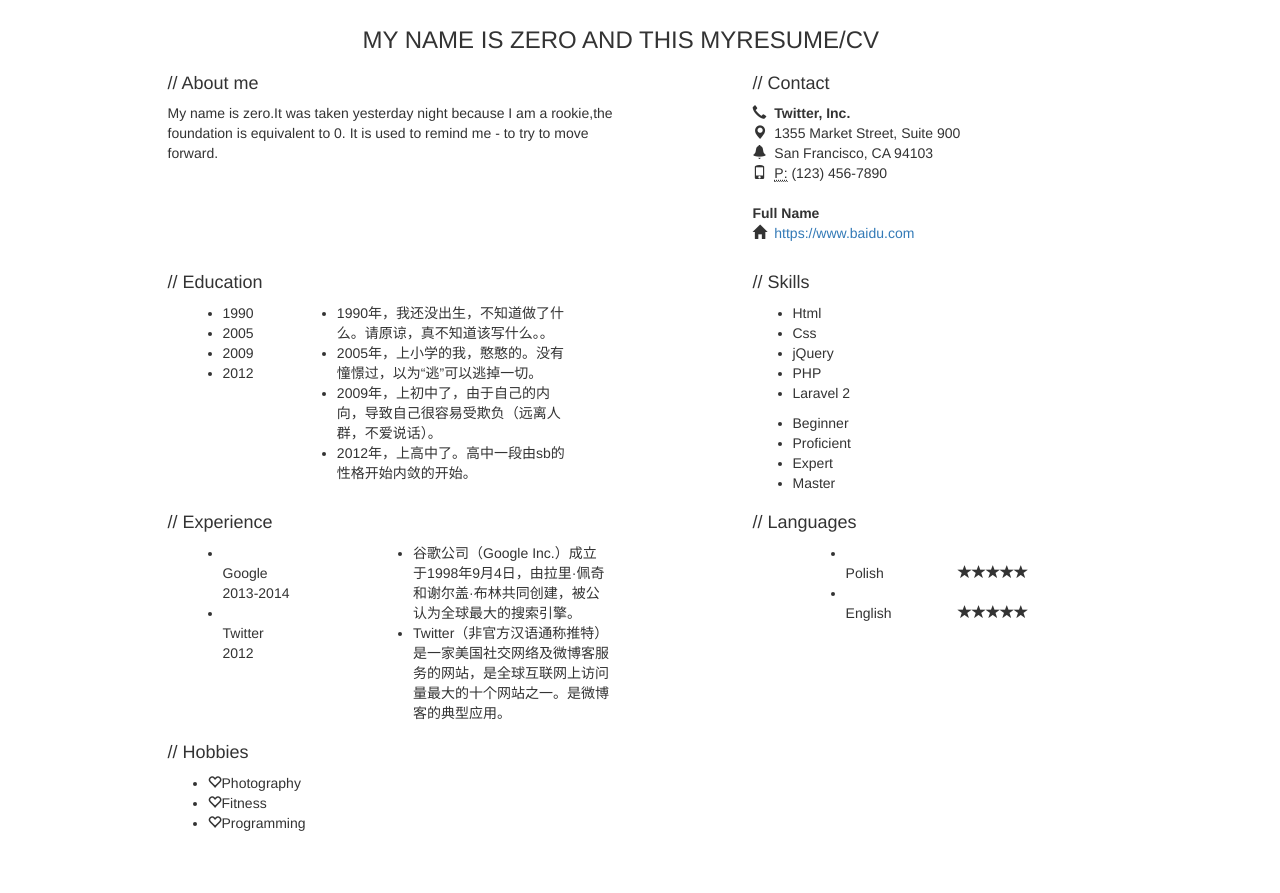
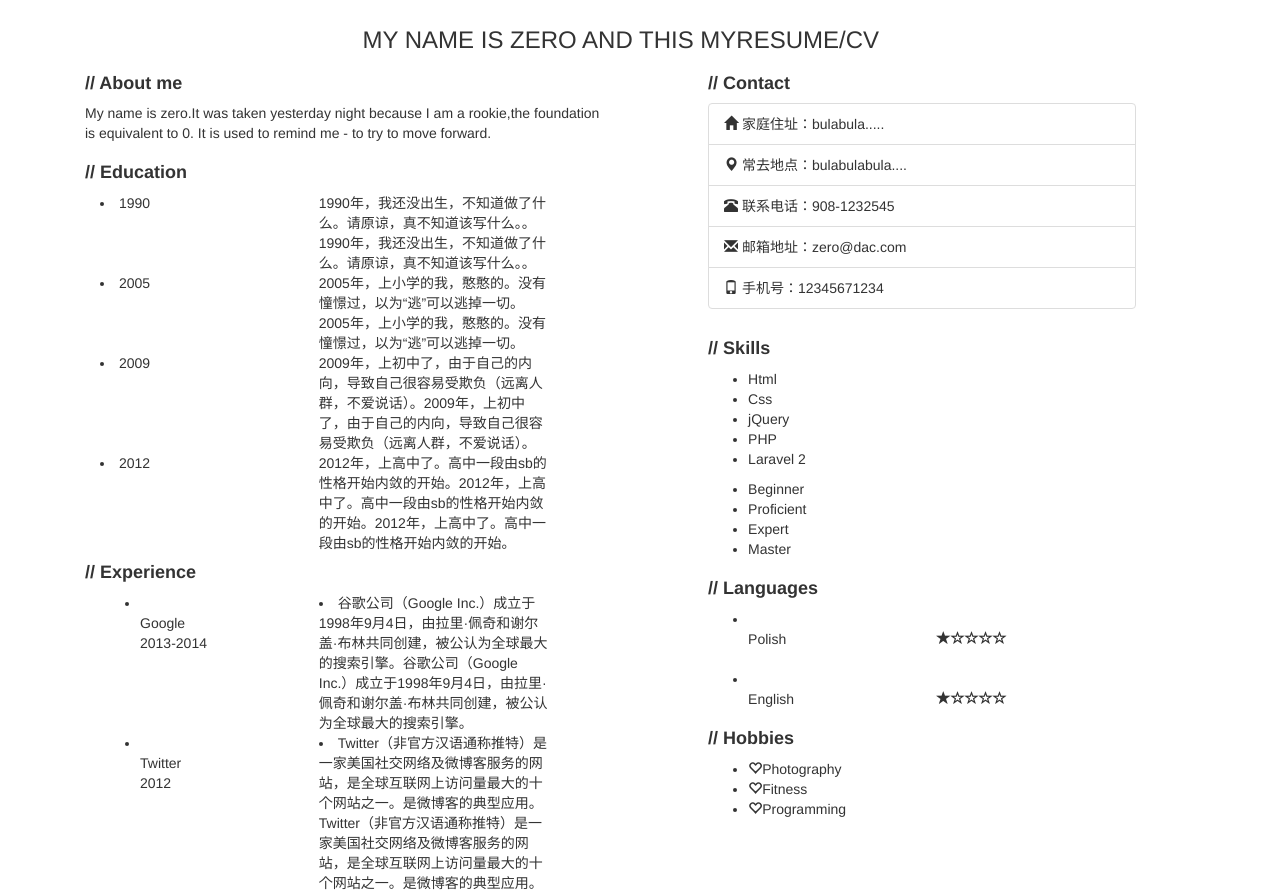
Before and after one commit to fang22/thoughtworks, a plain HTML site: page 105/index.html in a window 1280 px wide. Shown: the part 382-1275 px from the top of the page. Before the commit the page ends 1225 px from the top, so only its background shows below. Drawn offline with nearby package versions, Linux system fonts and the light colour scheme; files whose address does not match are found by name.

Commit message:
mv layout

```diff
--- a/105/index.html
+++ b/105/index.html
@@ -1,11 +1,11 @@
 <!DOCTYPE html>
-<html lang="cn">
+<html lang="en">
 <head>
     <meta charset="UTF-8">
     <meta http-equiv="X-UA-Compatible" content="IE=edge">
     <meta name="viewport" content="width=device-width, initial-scale=1">
     <title>个人简历</title>
-    <link rel="stylesheet" href="https://cdn.bootcss.com/bootstrap/3.3.7/css/bootstrap.min.css"
+    <link rel="stylesheet" href="https://cdn.bootcss.com/bootstrap/3.3.7/css/bootstrap.min.css">
 </head>
 <body>
   <div class="container">
@@ -13,8 +13,8 @@
           <h1>一个人哭 <small>真爱无敌</small></h1>
       </div>
       <div class="row">
-          <div class="col-md-4 col-xs-8 col-md-offset-5 col-xs-offset-2">
-              <img src="img/1111003808414.jpg">
+          <div class="col-md-4 col-xs-8 col-md-offset-5 col-xs-offset-3">
+              <img src="img/1111003808414.jpg" class="img-responsive img-circle">
           </div>
       </div>
       <div class="row">
@@ -28,60 +28,92 @@
           </div>
       </div>
       <div class="row">
-          <div class="col-md-5 col-xs-12 col-md-offset-1">
-              <h4>// About me</h4>
+          <div class="col-md-6 col-xs-12">
+              <div class="col-md-12 col-xs-12">
+                  <h4><strong>// About me</strong></h4>
                   <p>My name is zero.It was taken yesterday night because I am a rookie,the foundation is equivalent to 0. It is used to remind me - to try to move forward.</p>
               </div>
-          <div class="col-md-5 col-xs-12 col-md-offset-1">
-              <h4>// Contact</h4>
+              <div class="col-md-12 col-xs-12">
+                  <h4><strong>// Education</strong></h4>
+                  <div class="col-md-3 col-xs-4">
+                      <li>1990</li>
+                  </div>
+                  <div class="col-md-6 col-xs-6 col-md-offset-2 col-xs-offset-1">
+                      1990年，我还没出生，不知道做了什么。请原谅，真不知道该写什么。。1990年，我还没出生，不知道做了什么。请原谅，真不知道该写什么。。
+                  </div>
+                  <div class="col-md-3 col-xs-4">
+                      <li>2005</li>
+                  </div>
+                  <div class="col-md-6 col-xs-6 col-md-offset-2 col-xs-offset-1">
+                      2005年，上小学的我，憨憨的。没有憧憬过，以为“逃”可以逃掉一切。2005年，上小学的我，憨憨的。没有憧憬过，以为“逃”可以逃掉一切。
+                  </div>
+                  <div class="col-md-3 col-xs-4">
+                      <li>2009</li>
+                  </div>
+                  <div class="col-md-6 col-xs-6 col-md-offset-2 col-xs-offset-1">
+                      2009年，上初中了，由于自己的内向，导致自己很容易受欺负（远离人群，不爱说话）。2009年，上初中了，由于自己的内向，导致自己很容易受欺负（远离人群，不爱说话）。
+                  </div>
+                  <div class="col-md-3 col-xs-4">
+                      <li>2012</li>
+                  </div>
+                  <div class="col-md-6 col-xs-6 col-md-offset-2 col-xs-offset-1">
+                      2012年，上高中了。高中一段由sb的性格开始内敛的开始。2012年，上高中了。高中一段由sb的性格开始内敛的开始。2012年，上高中了。高中一段由sb的性格开始内敛的开始。
+                  </div>
+              </div>
+              <div class="col-md-12 col-xs-12">
+                  <h4><strong>// Experience</strong></h4>
+                  <div class="col-md-4 col-xs-4">
+                      <ul>
+                          <li><br>Google<br>2013-2014</li>
+                      </ul>
+                  </div>
+                  <div class="col-md-6 col-xs-6 col-md-offset-1">
+                      <li>
+                          谷歌公司（Google Inc.）成立于1998年9月4日，由拉里·佩奇和谢尔盖·布林共同创建，被公认为全球最大的搜索引擎。谷歌公司（Google Inc.）成立于1998年9月4日，由拉里·佩奇和谢尔盖·布林共同创建，被公认为全球最大的搜索引擎。
+                      </li>
+                  </div>
+                  <div class="col-md-4 col-xs-4">
+                      <ul>
+                          <li><br>Twitter<br>2012</li>
+                      </ul>
+                  </div>
+                  <div class="col-md-6 col-xs-6 col-md-offset-1">
+                      <li>
+                          Twitter（非官方汉语通称推特）是一家美国社交网络及微博客服务的网站，是全球互联网上访问量最大的十个网站之一。是微博客的典型应用。Twitter（非官方汉语通称推特）是一家美国社交网络及微博客服务的网站，是全球互联网上访问量最大的十个网站之一。是微博客的典型应用。
+                      </li>
+                  </div>
+              </div>
+          </div>
+          <div class="col-md-5 col-xs-12">
+              <div class="col-md-12 col-xs-12 col-md-offset-1">
+                  <h4><strong>// Contact</strong></h4>
                   <address>
-                  <span class="glyphicon glyphicon-earphone" aria-hidden="true"></span>&nbsp;
-                  <strong>Twitter, Inc.</strong><br>
-                  <span class="glyphicon glyphicon-map-marker" aria-hidden="true"></span>&nbsp;
-                  1355 Market Street, Suite 900<br>
-                  <span class="glyphicon glyphicon-bell" aria-hidden="true"></span>&nbsp;
-                  San Francisco, CA 94103<br>
-                  <span class="glyphicon glyphicon-phone" aria-hidden="true"></span>&nbsp;
-                  <abbr title="Phone">P:</abbr> (123) 456-7890
-              </address>
-
-              <address>
-                  <strong>Full Name</strong><br>
-                  <span class="glyphicon glyphicon-home" aria-hidden="true"></span>&nbsp;
-                  <a href="https://www.baidu.com">https://www.baidu.com</a>
+                      <ul class="list-group">
+                          <li class="list-group-item">
+                              <span class="glyphicon glyphicon-home" aria-hidden="true"></span>
+                              家庭住址：bulabula.....
+                          </li>
+                          <li class="list-group-item">
+                              <span class="glyphicon glyphicon-map-marker" aria-hidden="true"></span>
+                              常去地点：bulabulabula....
+                          </li>
+                          <li class="list-group-item">
+                              <span class="glyphicon glyphicon-phone-alt" aria-hidden="true"></span>
+                              联系电话：908-1232545
+                          </li>
+                          <li class="list-group-item">
+                              <span class="glyphicon glyphicon-envelope" aria-hidden="true"></span>
+                              邮箱地址：zero@dac.com
+                          </li>
+                          <li class="list-group-item">
+                              <span class="glyphicon glyphicon-phone" aria-hidden="true"></span>
+                              手机号：12345671234
+                          </li>
+                      </ul>
                   </address>
               </div>
-      </div>
-      <div class="row">
-          <div class="col-md-5 col-xs-12 col-md-offset-1">
-              <h4>// Education</h4>
-              <div class="col-md-2 col-xs-4">
-                  <ul>
-                      <li>1990</li>
-                      <li>2005</li>
-                      <li>2009</li>
-                      <li>2012</li>
-                  </ul>
-              </div>
-              <div class="col-md-8 col-xs-7 col-xs-offset-1 col-md-offset-1">
-                  <ul>
-                      <li>
-                          1990年，我还没出生，不知道做了什么。请原谅，真不知道该写什么。。
-                      </li>
-                      <li>
-                          2005年，上小学的我，憨憨的。没有憧憬过，以为“逃”可以逃掉一切。
-                      </li>
-                      <li>
-                          2009年，上初中了，由于自己的内向，导致自己很容易受欺负（远离人群，不爱说话）。
-                      </li>
-                      <li>
-                          2012年，上高中了。高中一段由sb的性格开始内敛的开始。
-                      </li>
-                  </ul>
-              </div>
-          </div>
-          <div class="col-md-5 col-xs-12 col-md-offset-1 col-xs-offset-1">
-              <h4>// Skills</h4>
+              <div class="col-md-12 col-xs-12 col-md-offset-1">
+                  <h4><strong>// Skills</strong></h4>
                   <ul>
                       <li>Html</li><li>Css</li><li>jQuery</li><li>PHP</li><li>Laravel 2</li>
                   </ul>
@@ -89,44 +121,25 @@
                       <li>Beginner</li><li>Proficient</li><li>Expert</li><li>Master</li>
                   </ul>
               </div>
-          <div class="col-md-5 col-xs-12 col-md-offset-1 col-xs-offset-1">
-              <h4>// Experience</h4>
-              <div class="col-md-4 col-xs-4">
-                  <ul>
-                      <li><br>Google<br>2013-2014</li>
-                      <li><br>Twitter<br>2012</li>
-                  </ul>
+              <div class="col-md-12 col-xs-12 col-md-offset-1">
+                  <h4><strong>// Languages</strong></h4>
+                  <div class="row">
+                      <div class="col-md-6 col-xs-6">
+                          <ul><li><br>Polish</li></ul>
                       </div>
-              <div class="col-md-7 col-xs-7 col-xs-offset-1 col-md-offset-1">
-                  <ul>
-                      <li>
-                          谷歌公司（Google Inc.）成立于1998年9月4日，由拉里·佩奇和谢尔盖·布林共同创建，被公认为全球最大的搜索引擎。
-                      </li>
-                      <li>
-                          Twitter（非官方汉语通称推特）是一家美国社交网络及微博客服务的网站，是全球互联网上访问量最大的十个网站之一。是微博客的典型应用。
-                      </li>
-                  </ul>
+                      <div class="col-md-6 col-xs-6">
+                              <br><span class="glyphicon glyphicon-star" aria-hidden="true"></span><span class="glyphicon glyphicon-star-empty" aria-hidden="true"></span><span class="glyphicon glyphicon-star-empty" aria-hidden="true"></span><span class="glyphicon glyphicon-star-empty" aria-hidden="true"></span><span class="glyphicon glyphicon-star-empty" aria-hidden="true"></span>
+                      </div><br><br><br>
+                      <div class="col-md-6 col-xs-6">
+                          <ul><li><br>English</li></ul>
                       </div>
-          </div>
-          <div class="col-md-5 col-xs-12 col-md-offset-1">
-              <h4>// Languages</h4>
-              <div class="col-md-3 col-xs-3 col-md-offet-1 col-xs-offset-1">
-                  <ul>
-                      <li><br>Polish</li>
-                      <li><br>English</li>
-                  </ul>
-              </div>
-              <div class="col-md-7 col-xs-7 col-md-offset-1 col-xs-offset-1">
-                  <br>
-                  <span class="glyphicon glyphicon-star" aria-hidden="true"></span><span class="glyphicon glyphicon-star" aria-hidden="true"></span><span class="glyphicon glyphicon-star" aria-hidden="true"></span><span class="glyphicon glyphicon-star" aria-hidden="true"></span><span class="glyphicon glyphicon-star" aria-hidden="true"></span>
-                  <br><br>
-                  <span class="glyphicon glyphicon-star" aria-hidden="true"></span><span class="glyphicon glyphicon-star" aria-hidden="true"></span><span class="glyphicon glyphicon-star" aria-hidden="true"></span><span class="glyphicon glyphicon-star" aria-hidden="true"></span><span class="glyphicon glyphicon-star" aria-hidden="true"></span>
+                      <div class="col-md-6 col-xs-6">
+                          <br><span class="glyphicon glyphicon-star" aria-hidden="true"></span><span class="glyphicon glyphicon-star-empty" aria-hidden="true"></span><span class="glyphicon glyphicon-star-empty" aria-hidden="true"></span><span class="glyphicon glyphicon-star-empty" aria-hidden="true"></span><span class="glyphicon glyphicon-star-empty" aria-hidden="true"></span>
                       </div>
                   </div>
               </div>
-      <div class="row">
-          <div class="col-md-10 col-xs-12 col-md-offset-1">
-              <h4>// Hobbies</h4>
+              <div class="col-md-12 col-xs-12 col-md-offset-1">
+                  <h4><strong>// Hobbies</strong></h4>
                   <ul>
                       <li>
                           <span class="glyphicon glyphicon-heart-empty" aria-hidden="true"></span>Photography</li>
@@ -139,7 +152,6 @@
                   </ul>
           </div>
       </div>
-  </div>
 <script src="https://cdn.bootcss.com/jquery/1.12.4/jquery.min.js"></script>
 <script src="js/bootstrap.min.js"></script>
 </body>
```
Also changed, not shown: 104/index.html (+40 -16 lines). Lines whose indentation alone changed are shown as unchanged.
